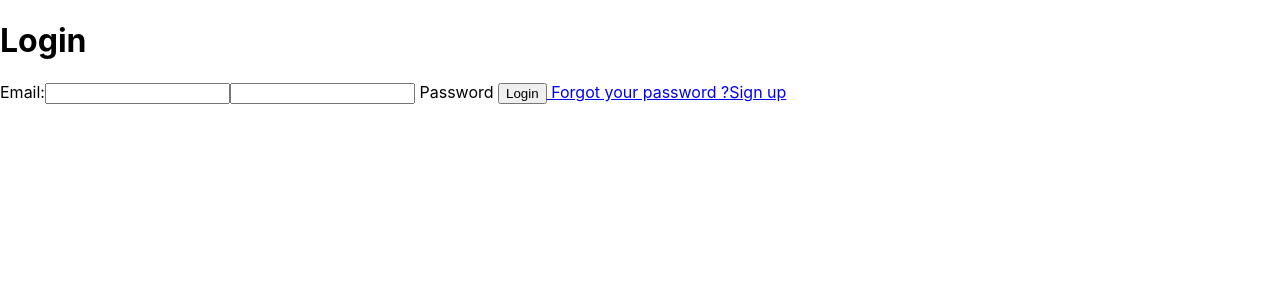
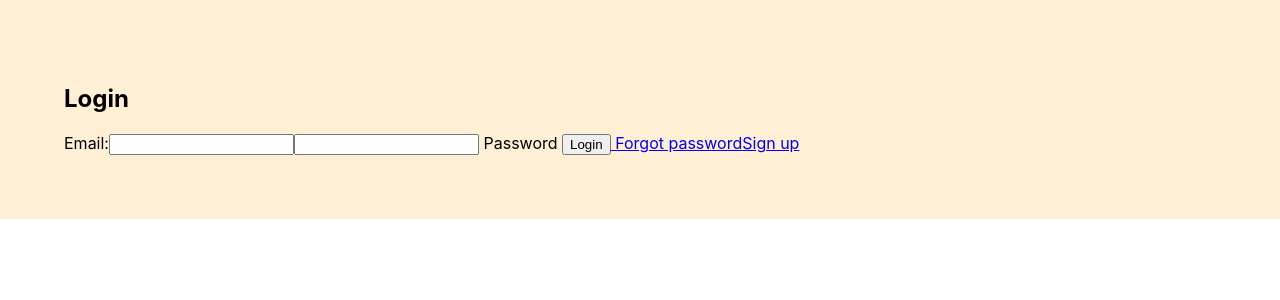
Before and after one commit to lukkas158/the-frontend-startup-template, a React app: page / in a window 1280 px wide. Shown: the top 300 px of the page. Built offline with nearby package versions, Linux system fonts and the light colour scheme.

Commit message:
chore: add styled component

```diff
--- a/package.json
+++ b/package.json
@@ -54,7 +54,6 @@
     "react-app-polyfill": "^2.0.0",
     "react-dev-utils": "^11.0.3",
     "react-dom": "^17.0.2",
-    "react-google-login": "^5.2.2",
     "react-redux": "^7.2.4",
     "react-refresh": "^0.8.3",
     "react-router-dom": "^5.2.0",
@@ -65,6 +64,7 @@
     "sass-loader": "^10.0.5",
     "semver": "7.3.2",
     "style-loader": "1.3.0",
+    "styled-components": "^5.3.0",
     "terser-webpack-plugin": "4.2.3",
     "ts-pnp": "1.2.0",
     "url-loader": "4.1.1",
--- a/src/pages/login.js
+++ b/src/pages/login.js
@@ -3,6 +3,13 @@ import { useSelector } from "react-redux";
 import { Link, useHistory } from "react-router-dom";
 import api from "~/services/api";
 import { userSelector } from "~/store/reducers/users";
+
+import styled from "styled-components";
+
+const Wrapper = styled.section`
+  padding: 4em;
+  background: papayawhip;
+`;
 
 export function Login(props) {
   const { isLogged } = useSelector(userSelector);
@@ -34,7 +41,7 @@ export function Login(props) {
     }
   }
   return (
-    <div>
+    <Wrapper>
       <h1> Login </h1>
       <form onSubmit={onSubmit}>
         <label> Email:</label>
@@ -53,10 +60,10 @@ export function Login(props) {
           Login
         </button>
         {error}
-        <a href="/login"> Forgot your password ?</a>
+        <a href="/login"> Forgot password</a>
         <Link to="/signup">Sign up</Link>
       </form>
-    </div>
+    </Wrapper>
   );
 }
 
```
Also changed, not shown: 1 other file (tests, documents, lock files or other folders).
